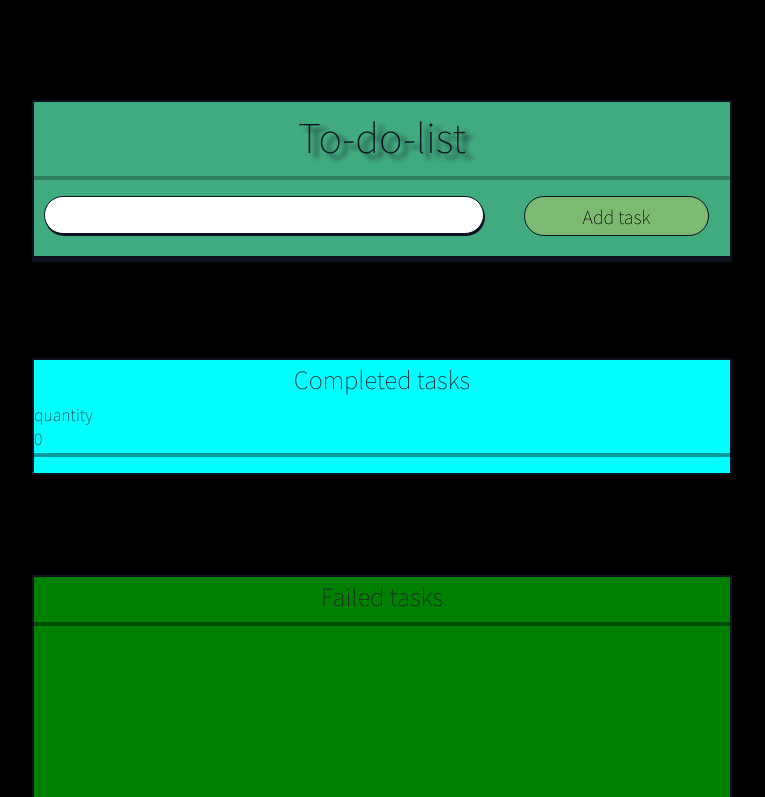
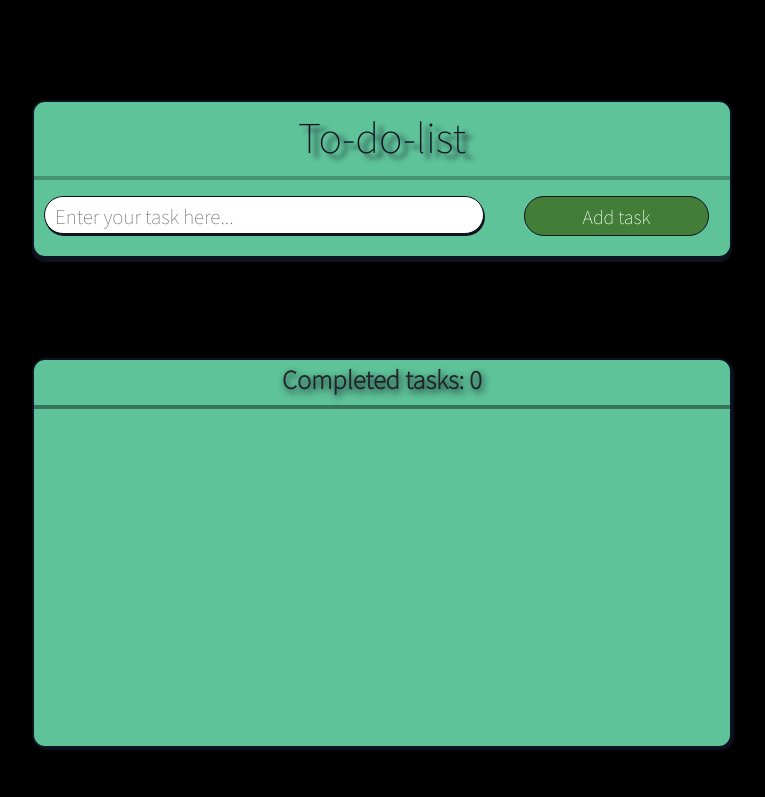
Before and after one commit to Igorexa28/ToDoApp-React, a React (Create React App) app in the folder to-do-list/: page / in a window 1280 px wide. Shown: the top 797 px of the page, without its empty margins (258-1023 px from the left). Built offline with nearby package versions, Linux system fonts and the light colour scheme.

Commit message:
Finished work with styles

```diff
--- a/to-do-list/src/App.css
+++ b/to-do-list/src/App.css
@@ -27,11 +27,11 @@ body {
   height: auto;
   width: 700px;
   margin-top: 100px;
+  border-radius: 13px;
   border: 2px solid #0E1220;
-  background-color: #40AB7E;
+  background-color: #5ec399;
   -webkit-box-shadow: 0px 4px 0px 0px #0E1220;
           box-shadow: 0px 4px 0px 0px #0E1220;
-  z-index: 3;
 }
 #main .mainContent .header {
   text-shadow: 7px 5px 5px #0E1220;
@@ -75,7 +75,8 @@ body {
 #main .mainContent .searchPanel .addBtn {
   height: 40px;
   width: 185px;
-  background-color: #7CBA72;
+  background-color: #427e37;
+  color: #fff;
   border-radius: 30px;
   border: 1.5px solid #0E1220;
   margin-top: -3px;
@@ -84,12 +85,25 @@ body {
 #main .mainContent .searchPanel .addBtn:hover {
   -webkit-transition: all 0.2s linear;
   transition: all 0.2s linear;
-  -webkit-box-shadow: 0 0 0 2px #7CBA72, 0 0 0 4px #0E1220;
-          box-shadow: 0 0 0 2px #7CBA72, 0 0 0 4px #0E1220;
+  -webkit-box-shadow: 0 0 0 2px #427e37, 0 0 0 4px #0E1220;
+          box-shadow: 0 0 0 2px #427e37, 0 0 0 4px #0E1220;
 }
 #main .mainContent .searchPanel .addBtn:not(:focus) {
   -webkit-transition: all 0.2s linear;
   transition: all 0.2s linear;
+}
+@media all and (max-width: 692px) {
+  #main .mainContent .searchPanel .taskName {
+    width: 97%;
+    margin-left: 10px;
+    margin-right: 10px;
+  }
+  #main .mainContent .searchPanel .addBtn {
+    width: 97%;
+    margin-top: 10px;
+    margin-left: 10px;
+    margin-right: 10px;
+  }
 }
 #main .mainContent .task-container {
   display: -webkit-box;
@@ -131,7 +145,7 @@ body {
 }
 #main .mainContent .task-container .task-text + div .btn-dark {
   margin-right: 20px;
-  background-color: #7CBA72;
+  background-color: #427e37;
   -webkit-transition: all 0.2s linear;
   transition: all 0.2s linear;
   -webkit-box-shadow: 1px 1px 3px 1px #0E1220;
@@ -143,10 +157,16 @@ body {
   transition: all 0.2s linear;
   -webkit-box-shadow: 1px 1px 3px 1px #661008;
           box-shadow: 1px 1px 3px 1px #661008;
+  background-image: -webkit-gradient(linear, left bottom, left top, color-stop(0, #6d114a), color-stop(0, #f1824d), color-stop(47%, #f16236), to(#eb482d));
+  background-image: linear-gradient(to top, #6d114a 0, #f1824d 0, #f16236 47%, #eb482d 100%);
+}
+#main #result {
+  height: auto;
+  width: 700px;
 }
 #main #result .completedTasks {
-  height: auto;
-  width: 700px;
+  height: 390px;
+  width: 100%;
   display: -webkit-box;
   display: -ms-flexbox;
   display: flex;
@@ -157,59 +177,98 @@ body {
   -webkit-box-pack: start;
       -ms-flex-pack: start;
           justify-content: flex-start;
-  background-color: aqua;
   margin-top: 100px;
+  border-radius: 13px;
+  -webkit-transition: all 0.1s linear;
+  transition: all 0.1s linear;
   border: 2px solid #0E1220;
+  background-color: #5ec399;
+  -webkit-box-shadow: 2px 2px 2px 0px #0E1220;
+          box-shadow: 2px 2px 2px 0px #0E1220;
 }
 #main #result .completedTasks .task-type {
   margin-top: 5px;
   font-size: 24px;
   text-align: center;
+  font-weight: bold;
+  text-shadow: 2px 3px 7px #0E1220;
 }
 #main #result .completedTasks .hor_line {
   width: 100%;
   opacity: 0.4;
+  margin-top: 3px;
   border: 2px solid black;
-  margin-top: 3px;
 }
 #main #result .completedTasks .task-closed {
-  height: auto;
-  width: 50%;
-  margin-left: 10px;
-  margin-right: 10px;
-  border: 1px solid black;
-  white-space: nowrap;
+  height: 38px;
+  width: 97%;
+  margin-top: 6px;
+  margin-left: auto;
+  margin-right: auto;
+  font-size: 17px;
+  padding-top: 6px;
+  padding-left: 10px;
+  border-radius: 13px;
+  padding-bottom: -5px;
+  -webkit-transition: all 0.1s linear;
+  transition: all 0.1s linear;
+  border: 1px solid #0E1220;
+  -webkit-box-shadow: 2px 2px 2px 0px #0E1220;
+          box-shadow: 2px 2px 2px 0px #0E1220;
+}
+#main #result .completedTasks .task-closed:hover {
+  -webkit-box-shadow: 3px 3px 2px 0px #0E1220;
+          box-shadow: 3px 3px 2px 0px #0E1220;
 }
 #main #result .failedTasks {
-  height: 250px;
+  height: 390px;
   width: 700px;
   display: -webkit-box;
   display: -ms-flexbox;
   display: flex;
+  margin-top: 50px;
+  border-radius: 13px;
   -webkit-box-orient: vertical;
   -webkit-box-direction: normal;
       -ms-flex-flow: column wrap;
           flex-flow: column wrap;
-  background-color: green;
-  margin-top: 100px;
   border: 2px solid #0E1220;
+  background-image: -webkit-gradient(linear, left bottom, left top, color-stop(0, #6d114a), color-stop(0, #f1824d), color-stop(47%, #ee653d), to(#eb482d));
+  background-image: linear-gradient(to top, #6d114a 0, #f1824d 0, #ee653d 47%, #eb482d 100%);
 }
 #main #result .failedTasks .task-type {
+  display: inline-block;
   margin-top: 5px;
   font-size: 24px;
   text-align: center;
+  font-weight: bold;
+  text-shadow: 2px 3px 7px #0E1220;
 }
 #main #result .failedTasks .hor_line {
   width: 100%;
   opacity: 0.4;
+  margin-top: 3px;
   border: 2px solid black;
-  margin-top: 3px;
 }
 #main #result .failedTasks .task-closed {
-  height: auto;
-  width: 98%;
-  margin-left: 10px;
-  margin-right: 10px;
+  height: 38px;
+  width: 97%;
+  color: black;
+  font-size: 19px;
+  margin-top: 6px;
+  margin-left: auto;
+  margin-right: auto;
+  padding-left: 10px;
+  padding-top: 6px;
+  border-radius: 13px;
+  padding-bottom: -5px;
+  -webkit-transition: all 0.1s linear;
+  transition: all 0.1s linear;
   border: 1px solid #0E1220;
-  white-space: nowrap;
+  -webkit-box-shadow: 2px 2px 2px 0px #0E1220;
+          box-shadow: 2px 2px 2px 0px #0E1220;
+}
+#main #result .failedTasks .task-closed:hover {
+  -webkit-box-shadow: 3px 3px 2px 0px #0E1220;
+          box-shadow: 3px 3px 2px 0px #0E1220;
 }/*# sourceMappingURL=App.css.map */
--- a/to-do-list/src/App.js
+++ b/to-do-list/src/App.js
@@ -11,10 +11,17 @@ class App extends React.Component {
       completed: [],
       failed: [],
     };
+
+    this.handleClick = this.handleClick.bind(this);
+    this.handleChange = this.handleChange.bind(this);
   }
 
   handleClick() {
-    this.state.tasks.push(this.state.task);
+    if (this.state.task.length !== 0) {
+      this.state.tasks.push(this.state.task);
+    } else {
+      this.state.tasks.push('Nothing was added here...');
+    }
     this.setState({tasks: this.state.tasks});
     this.setState({task: ''});
   }
@@ -50,10 +57,10 @@ class App extends React.Component {
                 <path d="M10.97 4.97a.75.75 0 0 1 1.071 1.05l-3.992 4.99a.75.75 0 0 1-1.08.02L4.324 8.384a.75.75 0 1 1 1.06-1.06l2.094 2.093 3.473-4.425a.235.235 0 0 1 .02-.022z"/>
               </svg>
             </Button>
-            <Button type="submit" className="btn btn-danger" handleClick={this.handleFailed.bind(this, index)}>
-              <svg xmlns="http://www.w3.org/2000/svg" width="16" height="16" fill="currentColor" className="bi bi-trash" viewBox="0 0 16 16">
-                <path d="M5.5 5.5A.5.5 0 0 1 6 6v6a.5.5 0 0 1-1 0V6a.5.5 0 0 1 .5-.5zm2.5 0a.5.5 0 0 1 .5.5v6a.5.5 0 0 1-1 0V6a.5.5 0 0 1 .5-.5zm3 .5a.5.5 0 0 0-1 0v6a.5.5 0 0 0 1 0V6z"/>
-                <path fill-rule="evenodd" d="M14.5 3a1 1 0 0 1-1 1H13v9a2 2 0 0 1-2 2H5a2 2 0 0 1-2-2V4h-.5a1 1 0 0 1-1-1V2a1 1 0 0 1 1-1H6a1 1 0 0 1 1-1h2a1 1 0 0 1 1 1h3.5a1 1 0 0 1 1 1v1zM4.118 4 4 4.059V13a1 1 0 0 0 1 1h6a1 1 0 0 0 1-1V4.059L11.882 4H4.118zM2.5 3V2h11v1h-11z"/>
+            <Button type="submit" className="btn btn-danger " handleClick={this.handleFailed.bind(this, index)}>
+              <svg xmlns="http://www.w3.org/2000/svg" width="16" height="16" fill="currentColor" class="bi bi-x-square" viewBox="0 0 16 16">
+                <path d="M14 1a1 1 0 0 1 1 1v12a1 1 0 0 1-1 1H2a1 1 0 0 1-1-1V2a1 1 0 0 1 1-1h12zM2 0a2 2 0 0 0-2 2v12a2 2 0 0 0 2 2h12a2 2 0 0 0 2-2V2a2 2 0 0 0-2-2H2z"/>
+                <path d="M4.646 4.646a.5.5 0 0 1 .708 0L8 7.293l2.646-2.647a.5.5 0 0 1 .708.708L8.707 8l2.647 2.646a.5.5 0 0 1-.708.708L8 8.707l-2.646 2.647a.5.5 0 0 1-.708-.708L7.293 8 4.646 5.354a.5.5 0 0 1 0-.708z"/>
               </svg>
             </Button>
           </div>
@@ -83,8 +90,8 @@ class App extends React.Component {
         <h1 className="header">To-do-list</h1>
         <hr />
         <div className="searchPanel">
-          <input type="text" id="taskName" className="taskName" value={this.state.task} onChange={this.handleChange.bind(this)} />
-          <Button type="submit" className="addBtn" handleClick={this.handleClick.bind(this)}>Add task</Button>
+          <input type="text" id="taskName" className="taskName" value={this.state.task} onChange={this.handleChange} placeholder="Enter your task here..." />
+          <Button type="submit" className="addBtn" handleClick={this.handleClick}>Add task</Button>
         </div>
         <div id="tasks">
           {tasksToDo}
@@ -92,12 +99,12 @@ class App extends React.Component {
       </div>
       <div id="result">
         <div className="completedTasks">
-          <h3 className="task-type">Completed tasks</h3> quantity<span>{this.state.completed.length}</span>
+          <h3 className="task-type">Completed tasks: <span className="quantity">{this.state.completed.length}</span></h3>
             <hr className="hor_line" />
               {completedTasks}
         </div>
         <div class="failedTasks">
-          <h3 className="task-type">Failed tasks</h3>
+          <h3 className="task-type">Failed tasks: <span className="quantity">{this.state.failed.length}</span></h3>
             <hr className="hor_line" />
               {failedTasks}
         </div>
--- a/to-do-list/src/App.scss
+++ b/to-do-list/src/App.scss
@@ -1,5 +1,5 @@
 $borderColor: #0E1220;
-$backgroundColorMain: #40AB7E;
+$backgroundColorMain: #5ec399;
 $boxTextShadow: #0E1220;
 
 * {
@@ -36,10 +36,10 @@ body {
     .mainContent {
         @include size(auto, 700px);
         margin-top: 100px;
+        border-radius: 13px;
         border: 2px solid $borderColor;
-        background-color: #40AB7E;
+        background-color: $backgroundColorMain;
         box-shadow: 0px 4px 0px 0px $boxTextShadow;
-        z-index: 3;
 
         .header {
             text-shadow: 7px 5px 5px $boxTextShadow;
@@ -82,7 +82,8 @@ body {
 
             .addBtn {
                 @include size($width: 185px, $height: 40px);
-                background-color: #7CBA72;
+                background-color: #427e37;
+                color: #fff;
                 border-radius: 30px;
                 border: 1.5px solid $borderColor;
                 margin-top: -3px;
@@ -90,11 +91,27 @@ body {
 
                 &:hover {
                     transition: all .2s linear;
-                    box-shadow: 0 0 0 2px #7CBA72, 0 0 0 4px $boxTextShadow;
+                    box-shadow: 0 0 0 2px #427e37, 0 0 0 4px $boxTextShadow;
                 }
 
                 &:not(:focus) {
                     transition: all .2s linear;
+                }
+            }
+
+            @media all and (max-width: 692px) {
+
+                .taskName {
+                    width: 97%;
+                    margin-left: 10px;
+                    margin-right: 10px;
+                }
+
+                .addBtn {
+                    width: 97%;
+                    margin-top: 10px;
+                    margin-left: 10px;
+                    margin-right: 10px;
                 }
             }
         }
@@ -126,82 +143,117 @@ body {
                 font-size: 22px;
                 font-weight: 400px;
 
-                & + div .btn-dark  {
+                &+div .btn-dark {
                     margin-right: 20px;
-                    background-color: #7CBA72;
+                    background-color: #427e37;
                     transition: all .2s linear;
                     box-shadow: 1px 1px 3px 1px $boxTextShadow;
                 }
 
-                & + div .btn-danger {
+                &+div .btn-danger {
                     margin-right: 20px;
                     transition: all .2s linear;
                     box-shadow: 1px 1px 3px 1px #661008;
+                    background-image: linear-gradient(to top, #6d114a 0, #f1824d 0, #f16236 47%, #eb482d 100%);
                 }
             }
         }
     }
 
     #result {
+        @include size(auto, 700px);
 
         .completedTasks {
-            @include size ($height: auto, $width: 700px);
+            @include size ($height: 390px, $width: 100%);
             display: flex;
             flex-flow: column wrap;
             justify-content: flex-start;
-            background-color: aqua;
             margin-top: 100px;
+            border-radius: 13px;
+            transition: all 0.1s linear;
             border: 2px solid $borderColor;
+            background-color: $backgroundColorMain;
+            box-shadow: 2px 2px 2px 0px $boxTextShadow;
 
             .task-type {
                 margin-top: 5px;
                 font-size: 24px;
                 text-align: center;
+                font-weight: bold;
+                text-shadow: 2px 3px 7px $boxTextShadow;
             }
 
             .hor_line {
                 width: 100%;
                 opacity: 0.4;
+                margin-top: 3px;
                 border: 2px solid black;
-                margin-top: 3px;
             }
 
             .task-closed {
-                @include size ($height: auto, $width: 50%);
-                margin-left: 10px;
-                margin-right: 10px;
-                border: 1px solid black;
-                white-space: nowrap;
+                @include size ($height: 38px, $width: 97%);
+                margin-top: 6px;
+                margin-left: auto;
+                margin-right: auto;
+                font-size: 17px;
+                padding-top: 6px;
+                padding-left: 10px;
+                border-radius: 13px;
+                padding-bottom: -5px;
+                transition: all 0.1s linear;
+                border: 1px solid $borderColor;
+                box-shadow: 2px 2px 2px 0px $boxTextShadow;
+
+                &:hover {
+                    box-shadow: 3px 3px 2px 0px $boxTextShadow;
+                }
             }
         }
 
         .failedTasks {
-            @include size ($height: 250px, $width: 700px);
+            @include size ($height: 390px, $width: 700px);
             display: flex;
+            margin-top: 50px;
+            border-radius: 13px;
             flex-flow: column wrap;
-            background-color: green;
-            margin-top: 100px;
             border: 2px solid $borderColor;
+            background-image: linear-gradient(to top, #6d114a 0, #f1824d 0, #ee653d 47%, #eb482d 100%);
 
             .task-type {
+                display: inline-block;
                 margin-top: 5px;
                 font-size: 24px;
                 text-align: center;
+                font-weight: bold;
+                text-shadow: 2px 3px 7px $boxTextShadow;
             }
+
 
             .hor_line {
                 width: 100%;
                 opacity: 0.4;
+                margin-top: 3px;
                 border: 2px solid black;
-                margin-top: 3px;
             }
 
             .task-closed {
-                @include size ($height: auto, $width: 98%);
-                margin-left: 10px;
-                margin-right: 10px;
+                @include size ($height: 38px, $width: 97%);
+                color: black;
+                font-size: 19px;
+                margin-top: 6px;
+                margin-left: auto;
+                margin-right: auto;
+                padding-left: 10px;
+                padding-top: 6px;
+                border-radius: 13px;
+                padding-bottom: -5px;
+                transition: all 0.1s linear;
                 border: 1px solid $borderColor;
-                white-space: nowrap;
+                box-shadow: 2px 2px 2px 0px $boxTextShadow;
+
+                &:hover {
+                    box-shadow: 3px 3px 2px 0px $boxTextShadow;
+                }
             }
         }
     }
```
Also changed, not shown: 1 other file (tests, documents, lock files or other folders).
